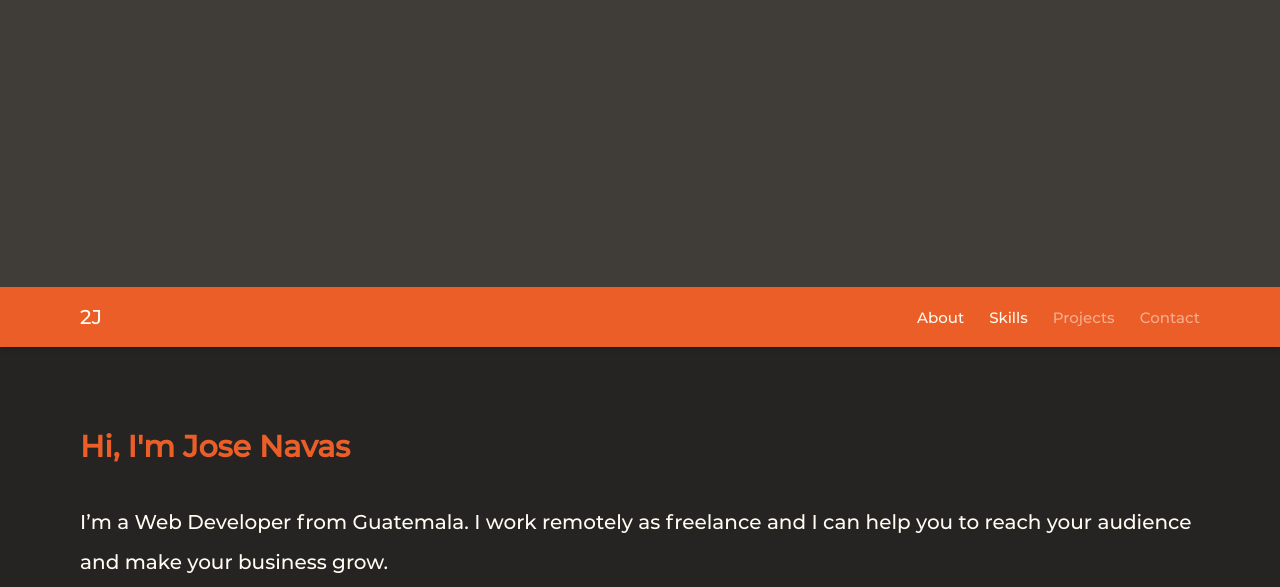
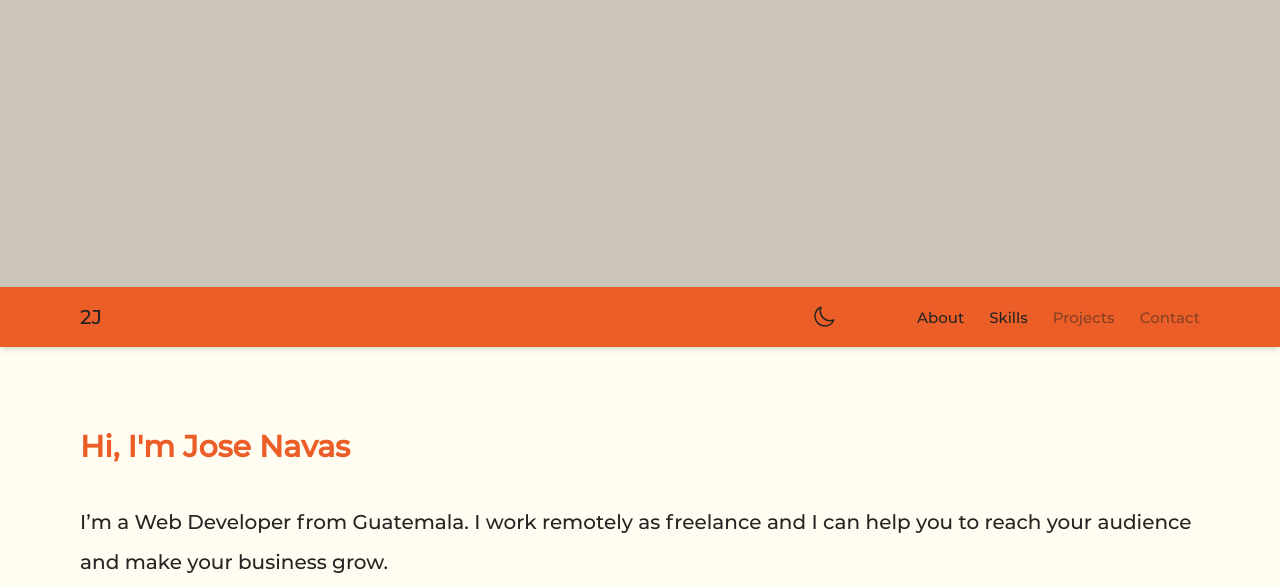
Before and after one commit to 2JN/2JN.github.io, a Gatsby site: page / in a window 1280 px wide. Shown: the part 513-1100 px from the top of the page. Built offline with nearby package versions, Linux system fonts and the light colour scheme; Gatsby itself is replaced by a stand-in of ours.

Commit message:
Adds light mode

```diff
--- a/gatsby-browser.js
+++ b/gatsby-browser.js
@@ -1 +1,9 @@
+import React from "react";
+
 import "./src/styles/global.css";
+
+import ThemeProvider from "./src/context/themeContext";
+
+export const wrapRootElement = ({ element }) => (
+  <ThemeProvider>{element}</ThemeProvider>
+);
--- a/package.json
+++ b/package.json
@@ -27,6 +27,7 @@
     "validator": "^13.9.0"
   },
   "devDependencies": {
-    "gh-pages": "^5.0.0"
+    "gh-pages": "^5.0.0",
+    "prettier": "^3.0.3"
   }
 }
--- a/src/components/icons/cross.js
+++ b/src/components/icons/cross.js
@@ -7,7 +7,7 @@ const Cross = () => {
       height="100"
       viewBox="0 0 120 100"
       fill="none"
-      className="icon"
+      stroke="currentColor"
       xmlns="http://www.w3.org/2000/svg"
     >
       <g id="Frame 1">
--- a/src/components/icons/menu.js
+++ b/src/components/icons/menu.js
@@ -7,7 +7,7 @@ const Menu = () => {
       height="100"
       viewBox="0 0 120 100"
       fill="none"
-      className="icon"
+      stroke="currentColor"
       xmlns="http://www.w3.org/2000/svg"
     >
       <g id="Frame 1">
--- /dev/null
+++ b/src/components/icons/moon.js
@@ -0,0 +1,23 @@
+import React from "react";
+
+const Moon = () => {
+  return (
+    <svg
+      width="24"
+      height="24"
+      fill="none"
+      viewBox="0 0 24 24"
+      strokeWidth="1.5"
+      stroke="currentColor"
+      xmlns="http://www.w3.org/2000/svg"
+    >
+      <path
+        strokeLinecap="round"
+        strokeLinejoin="round"
+        d="M21.752 15.002A9.718 9.718 0 0118 15.75c-5.385 0-9.75-4.365-9.75-9.75 0-1.33.266-2.597.748-3.752A9.753 9.753 0 003 11.25C3 16.635 7.365 21 12.75 21a9.753 9.753 0 009.002-5.998z"
+      />
+    </svg>
+  );
+};
+
+export default Moon;
--- /dev/null
+++ b/src/components/icons/sun.js
@@ -0,0 +1,23 @@
+import React from "react";
+
+const Sun = () => {
+  return (
+    <svg
+      width="24"
+      height="24"
+      fill="none"
+      viewBox="0 0 24 24"
+      strokeWidth="1.5"
+      stroke="currentColor"
+      xmlns="http://www.w3.org/2000/svg"
+    >
+      <path
+        strokeLinecap="round"
+        strokeLinejoin="round"
+        d="M12 3v2.25m6.364.386l-1.591 1.591M21 12h-2.25m-.386 6.364l-1.591-1.591M12 18.75V21m-4.773-4.227l-1.591 1.591M5.25 12H3m4.227-4.773L5.636 5.636M15.75 12a3.75 3.75 0 11-7.5 0 3.75 3.75 0 017.5 0z"
+      />
+    </svg>
+  );
+};
+
+export default Sun;
--- a/src/components/nav/index.js
+++ b/src/components/nav/index.js
@@ -2,8 +2,11 @@ import React, { useEffect, useRef, useState } from "react";
 import { Link } from "gatsby";
 import clsx from "clsx";
 
+import CrossIcon from "../icons/cross";
 import MenuIcon from "../icons/menu";
-import CrossIcon from "../icons/cross";
+import MoonIcon from "../icons/moon";
+import SunIcon from "../icons/sun";
+import { actions, useThemeContext } from "../../context/themeContext";
 import * as styles from "./nav.module.css";
 
 const elementInViewport = (el) => {
@@ -20,6 +23,7 @@ const Nav = () => {
   const closeRef = useRef();
   const previousScrollPosition = useRef(0);
   const [isOpen, setOpen] = useState(false);
+  const { state, dispatch } = useThemeContext();
 
   const isScrollingDown = () => {
     const scrolledPosition = window.scrollY;
@@ -68,12 +72,20 @@ const Nav = () => {
     setOpen((open) => !open);
   };
 
+  const onThemeBtnClick = () => {
+    dispatch({ type: actions.DARK_MODE, payload: !state.darkMode });
+  };
+
   return (
     <nav ref={navRef} className={styles.nav}>
       <div className="container">
         <a href="/" className={styles.logo}>
           2J
         </a>
+
+        <button className={styles.themeButton} onClick={onThemeBtnClick}>
+          {state.darkMode ? <SunIcon /> : <MoonIcon />}
+        </button>
 
         <ul className={styles.menuList}>
           <li>
@@ -101,7 +113,7 @@ const Nav = () => {
         </ul>
 
         <div className={styles.mobileMenu}>
-          <button className={styles.iconButton} onClick={onMenuClick}>
+          <button onClick={onMenuClick}>
             <div ref={menuRef}>
               <MenuIcon />
             </div>
--- a/src/components/nav/nav.module.css
+++ b/src/components/nav/nav.module.css
@@ -1,14 +1,13 @@
-.iconButton svg {
-  width: 30px;
-  height: 30px;
-}
-
 .nav {
   height: 60px;
   position: sticky;
   background: var(--secondary-color);
   transition: all 0.3s linear;
-  box-shadow: 0 0 #0000,0 0 #0000,0 4px 6px -1px rgb(0 0 0/0.1),0 2px 4px -2px rgb(0 0 0/0.1);
+  box-shadow:
+    0 0 #0000,
+    0 0 #0000,
+    0 4px 6px -1px rgb(0 0 0/0.1),
+    0 2px 4px -2px rgb(0 0 0/0.1);
   z-index: 50;
 }
 
@@ -24,6 +23,7 @@
   height: 100%;
   display: flex;
   align-items: center;
+  gap: 1rem;
 }
 
 .nav :global(.container > *) {
@@ -31,11 +31,24 @@
   position: relative;
 }
 
-.mobileMenu {
-  margin-left: auto;
+.mobileMenu button {
+  width: 30px;
+  height: 30px;
+  border: none;
+  background-color: transparent;
+  position: relative;
+  padding: 0;
+}
+
+.mobileMenu button svg {
+  width: 30px;
+  height: 30px;
+  stroke-width: 8;
+  stroke-linecap: round;
 }
 
 .nav a.logo {
+  margin-right: auto;
   color: var(--primary-color);
   text-decoration: none;
   font-size: 2rem;
@@ -50,16 +63,7 @@
   border-bottom: 2px solid var(--background-color);
 }
 
-.nav .iconButton {
-  width: 30px;
-  height: 30px;
-  border: none;
-  background-color: transparent;
-  position: relative;
-  padding: 0;
-}
-
-.nav .iconButton > * {
+.nav .mobileMenu button > * {
   position: absolute;
   top: 0;
   line-height: 0;
@@ -67,7 +71,6 @@
 
 .nav .menuList {
   display: none;
-  margin-left: auto;
   line-height: 1;
   list-style-type: none;
 }
@@ -88,6 +91,12 @@
   line-height: 2;
   background-color: var(--dark-grey-color);
   list-style-type: none;
+}
+
+.themeButton {
+  border: none;
+  color: var(--primary-color);
+  background-color: transparent;
 }
 
 :global :local(.rotateOut svg) {
--- /dev/null
+++ b/src/context/themeContext.js
@@ -0,0 +1,52 @@
+import React, { createContext, useContext, useEffect, useReducer } from "react";
+
+const ThemeContext = createContext();
+
+export const actions = {
+  DARK_MODE: "DARK_MODE",
+};
+
+const ThemeProvider = ({ children }) => {
+  const localDarkMode = localStorage.getItem("darkMode");
+  let darkMode = window.matchMedia("(prefers-color-scheme: dark)").matches;
+
+  if (localDarkMode === null) localStorage.setItem("darkMode", darkMode);
+  else darkMode = JSON.parse(localDarkMode);
+
+  const initialState = {
+    darkMode,
+  };
+
+  const reducer = (state, action) => {
+    switch (action.type) {
+      case actions.DARK_MODE:
+        return { ...state, darkMode: action.payload };
+      default:
+        return state;
+    }
+  };
+
+  const [state, dispatch] = useReducer(reducer, initialState);
+
+  useEffect(() => {
+    if (state.darkMode) {
+      document.querySelector("html").classList.add("dark");
+      document.querySelector("html").classList.remove("light");
+      localStorage.setItem("darkMode", true);
+    } else {
+      document.querySelector("html").classList.add("light");
+      document.querySelector("html").classList.remove("dark");
+      localStorage.setItem("darkMode", false);
+    }
+  }, [state.darkMode]);
+
+  return (
+    <ThemeContext.Provider value={{ state, dispatch }}>
+      {children}
+    </ThemeContext.Provider>
+  );
+};
+
+export const useThemeContext = () => useContext(ThemeContext);
+
+export default ThemeProvider;
--- a/src/styles/global.css
+++ b/src/styles/global.css
@@ -12,6 +12,17 @@
   box-sizing: border-box;
 }
 
+h1,
+h2,
+h3,
+h4,
+h5,
+a,
+p,
+button {
+  transition: color 400ms ease-in-out;
+}
+
 html {
   box-sizing: border-box;
   font-size: 62.5%;
@@ -24,8 +35,18 @@ body {
   line-height: 2;
   color: var(--primary-color);
   background-color: var(--background-color);
-  font-family: "Montserrat", -apple-system, BlinkMacSystemFont, "Segoe UI",
-    Roboto, Oxygen, Ubuntu, Cantarell, "Open Sans", "Helvetica Neue", sans-serif;
+  font-family:
+    "Montserrat",
+    -apple-system,
+    BlinkMacSystemFont,
+    "Segoe UI",
+    Roboto,
+    Oxygen,
+    Ubuntu,
+    Cantarell,
+    "Open Sans",
+    "Helvetica Neue",
+    sans-serif;
 }
 
 a,
@@ -62,7 +83,9 @@ ul {
   background-color: transparent;
   text-decoration: none;
   font-size: 1.25rem;
-  transition: color 0.75s, background-color 0.75s;
+  transition:
+    color 0.75s,
+    background-color 0.75s;
 }
 
 .btn-round {
@@ -126,12 +149,6 @@ ul {
   align-self: flex-end;
 }
 
-svg.icon {
-  stroke: var(--secondary-color);
-  stroke-width: 8;
-  stroke-linecap: round;
-}
-
 span[role="button"] {
   color: var(--secondary-color);
   cursor: pointer;
--- a/src/styles/theme.css
+++ b/src/styles/theme.css
@@ -15,3 +15,10 @@
   --screens-xl: 1280px;
   --screens-2xl: 1536px;
 }
+
+:root.light {
+  --background-color: #fffcf2;
+  --primary-color: #252422;
+  --dark-grey-color: #ccc5b9;
+  --grey-color: #403d39;
+}
```
Also changed, not shown: src/components/skills/index.js (+10 -2 lines), 1 other file.
